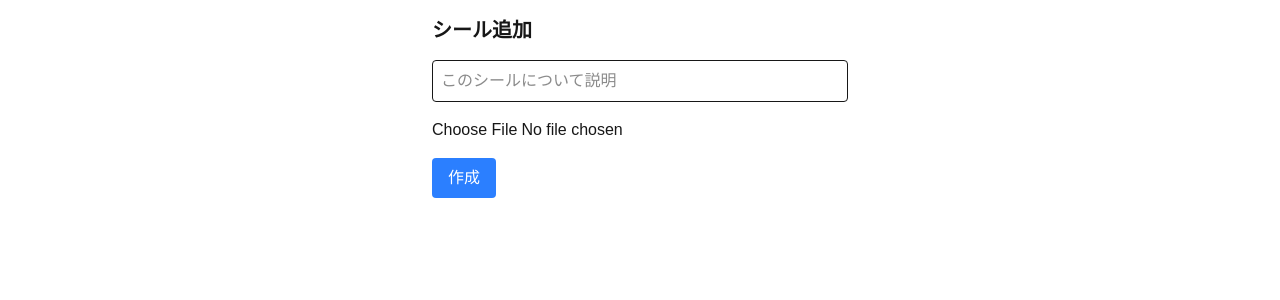
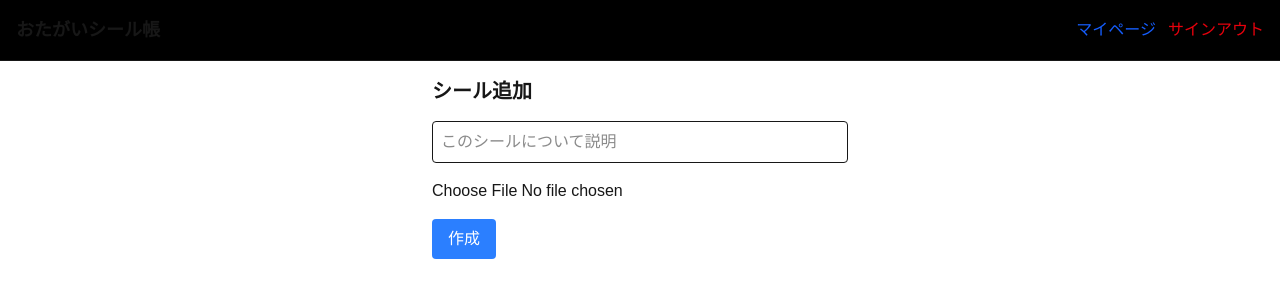
Before and after one commit to fujitami/stickerbook-next, a Next.js app: page /create in a window 1280 px wide. Shown: the top 300 px of the page. Built offline with nearby package versions, Linux system fonts and the light colour scheme; no server answers.

Commit message:
レイアウト修正

```diff
--- a/src/app/create/page.tsx
+++ b/src/app/create/page.tsx
@@ -2,6 +2,7 @@
 
 import { useState } from "react";
 import { useRouter } from "next/navigation";
+import Header from "@/components/Header";
 
 export default function CreateStickerPage() {
   const router = useRouter();
@@ -47,6 +48,8 @@ export default function CreateStickerPage() {
   }
 
   return (
+    <>
+      <Header />
       <div className="max-w-md mx-auto p-4">
         <h1 className="text-xl font-bold mb-4">シール追加</h1>
         <form onSubmit={handleSubmit} className="space-y-4">
@@ -73,5 +76,6 @@ export default function CreateStickerPage() {
           {error && <p className="text-red-500">{error}</p>}
         </form>
       </div>
+    </>
   );
 }
--- a/src/app/page.tsx
+++ b/src/app/page.tsx
@@ -29,7 +29,7 @@ export default async function Home() {
         <ul className="grid grid-cols-2 gap-6 list-none">
           {stickers.map((s) => (
             <Link href={`/stickers/${s.id}`} key={s.id}>
-              <li key={s.id} className="bg-white rounded-2xl shadow p-4">
+              <li key={s.id} className="bg-black rounded-2xl shadow p-4">
                 {s.image_url && (
                   <Image
                     src={s.image_url}
@@ -40,7 +40,6 @@ export default async function Home() {
                   />
                 )}
                 <p className="font-medium">{s.caption}</p>
-                <p className="text-slate-600 text-sm">by {s.user_name}</p>
               </li>
             </Link>
           ))}
```
Lines whose indentation alone changed are shown as unchanged.
